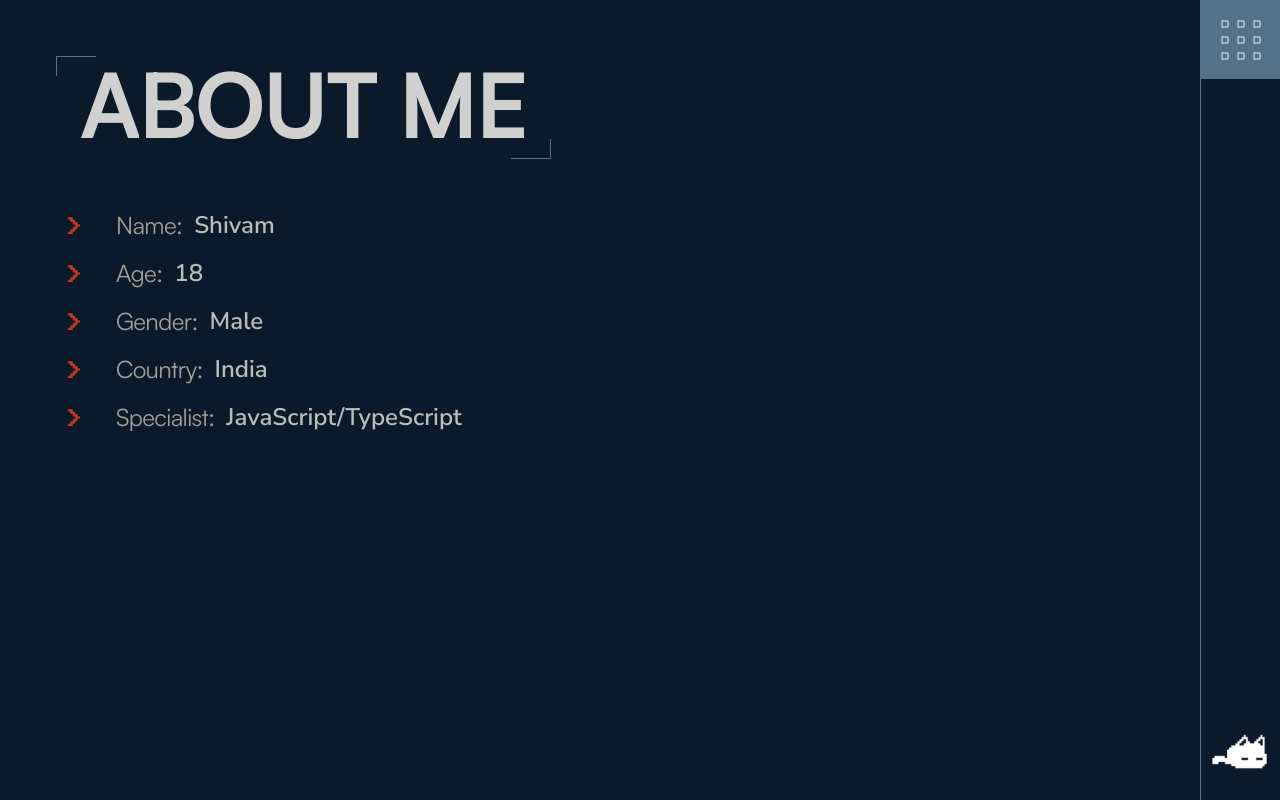
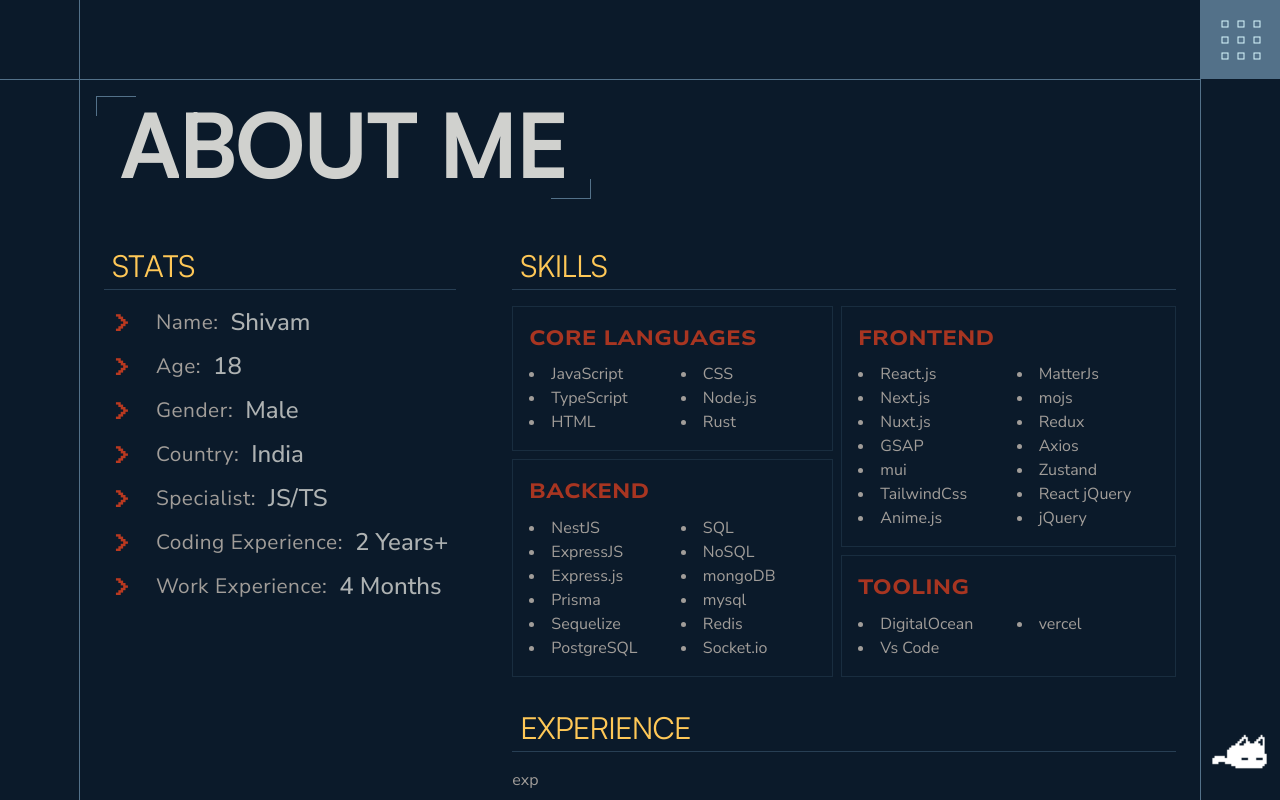
Before and after one commit to shivam4940x/portfolio, a React (Vite) app: page /about in a window 1280 px wide. Built offline with nearby package versions, Linux system fonts and the light colour scheme.

Commit message:
alr...about me is taking shape

```diff
--- a/src/assets/css/tailwind.css
+++ b/src/assets/css/tailwind.css
@@ -84,6 +84,9 @@
 h4 {
   @apply text-[clamp(1.4rem,3vw,2.5rem)] tracking-tight font-bold leading-[clamp(1.5rem,8vw,3.5rem)] text-mute-white/80;
 }
-h5{
-  @apply text-[clamp(1.2rem,2.2vw,1.5rem)] tracking-tight;
+h5 {
+  @apply text-[clamp(1.5rem,2.5vw,1.9rem)] tracking-tight leading-[clamp(1.3rem,3vw,1.8rem)] text-mute-white/80;
 }
+h6 {
+  @apply text-[clamp(1.2rem,2vw,1.3rem)] tracking-wide;
+}
--- /dev/null
+++ b/src/components/about/Experience.tsx
@@ -0,0 +1,7 @@
+const Experience = ()=>{
+    return (
+        <div>exp</div>
+    )
+}
+
+export default Experience;
--- /dev/null
+++ b/src/components/about/Heading.tsx
@@ -0,0 +1,18 @@
+import TextIn from "../anim/TextIn";
+
+type HeadingProps = {
+  children: React.ReactNode;
+};
+
+const Heading = ({ children }: HeadingProps) => {
+  return (
+    <div className="border-b border-border-light md:mb-4 mb-2 px-2 py-1">
+      <h5 className="uppercase">
+        <div className="text-complimentary">
+          <TextIn>{children as string}</TextIn>
+        </div>
+      </h5>
+    </div>
+  );
+};
+export default Heading;
--- /dev/null
+++ b/src/components/about/SkillDisplay.tsx
@@ -0,0 +1,42 @@
+import { developerSkills } from "@/json/About.json";
+
+type SkillKey = keyof typeof developerSkills;
+
+const Skill = ({ keys }: { keys: SkillKey[] }) => {
+  return (
+    <>
+      {keys.map((key) => (
+        <div
+          key={key}
+          className="break-inside-avoid p-4 border border-border-light/50 grow"
+        >
+          <h6 className="mb-2 uppercase width-[115] tracking-wide md:font-extrabold font-bold">
+            <span className="text-secondary/90">{key}</span>
+          </h6>
+          <ul className="list-disc list-inside text-sm md:text-base md:columns-2 columns-1">
+            {developerSkills[key].map((item) => (
+              <li key={item}>{item}</li>
+            ))}
+          </ul>
+        </div>
+      ))}
+    </>
+  );
+};
+
+const leftSkills: SkillKey[] = ["core Languages", "backend"];
+const rightSkills: SkillKey[] = ["frontend", "tooling"];
+
+const SkillDisplay = () => {
+  return (
+    <div className="flex gap-2">
+      <div className="flex flex-col grow gap-2">
+        <Skill keys={leftSkills} />
+      </div>
+      <div className="flex flex-col grow gap-2">
+        <Skill keys={rightSkills} />
+      </div>
+    </div>
+  );
+};
+export default SkillDisplay;
--- /dev/null
+++ b/src/json/About.json
@@ -0,0 +1,52 @@
+{
+  "info": [
+    { "label": "name", "value": "shivam" },
+    { "label": "age", "value": "18" },
+    { "label": "gender", "value": "male" },
+    { "label": "country", "value": "India" },
+    { "label": "specialist", "value": "JS/TS" },
+    { "label": "Coding Experience", "value": "2 years+" },
+    { "label": "Work Experience", "value": "4 months" }
+  ],
+  "developerSkills": {
+    "core Languages": [
+      "JavaScript",
+      "TypeScript",
+      "HTML",
+      "CSS",
+      "Node.js",
+      "Rust"
+    ],
+    "backend": [
+      "NestJS",
+      "ExpressJS",
+      "Express.js",
+      "Prisma",
+      "Sequelize",
+      "PostgreSQL",
+      "SQL",
+      "NoSQL",
+      "mongoDB",
+      "mysql",
+      "Redis",
+      "Socket.io"
+    ],
+    "frontend": [
+      "React.js",
+      "Next.js",
+      "Nuxt.js",
+      "GSAP",
+      "mui",
+      "TailwindCss",
+      "Anime.js",
+      "MatterJs",
+      "mojs",
+      "Redux",
+      "Axios",
+      "Zustand",
+      "React jQuery",
+      "jQuery"
+    ],
+    "tooling": ["DigitalOcean", "Vs Code", "vercel"]
+  }
+}
--- a/src/pages/About.tsx
+++ b/src/pages/About.tsx
@@ -1,43 +1,76 @@
+import Experience from "@/components/about/Experience";
+import Heading from "@/components/about/Heading";
+import SkillDisplay from "@/components/about/SkillDisplay";
 import TextIn from "@/components/anim/TextIn";
 import Frame from "@/components/ui/Frame";
-
-const info = [
-  { label: "name", value: "shivam" },
-  { label: "age", value: "18" },
-  { label: "gender", value: "male" },
-  { label: "country", value: "India" },
-  { label: "specialist", value: "JavaScript/TypeScript" },
-];
+import Logo from "@/components/ui/Logo";
+import { info } from "@/json/About.json";
 
 const About = () => {
   return (
-    <>
-      <section className="px-12 py-14 min-h-screen">
-        <div>
-          <div className="px-2">
+    <div className="min-h-screen relative">
+      <div className="absolute -z-50 takeScreen min-h-screen">
+        <div className="relative div">
+          <div className="absolute border-deep-steel border-b md:h-20 h-15 w-full top-0 left-0 z-20">
+            <div className="h-full flex justify-center items-center w-max px-4 md:hidden">
+              <Logo />
+            </div>
+          </div>
+          <div className="absolute border-deep-steel border-r h-full w-20 top-0 left-0 bg-primary z-10 hidden md:block"></div>
+        </div>
+      </div>
+      <section className="md:p-20 md:pr-0 p-2">
+        <div className="md:py-4 md:px-2 pt-20 ">
+          <div className="ml-auto w-max md:mr-auto md:ml-0  px-2">
             <Frame w={40} h={20} className="w-max px-6 py-3">
               <h1 className="heading">
                 <TextIn>About me</TextIn>
               </h1>
             </Frame>
           </div>
-        </div>
-        <div className="mt-12 px-4 ">
-          <div className="space-y-3">
-            {info.map(({ label, value }) => (
-              <div key={label} className="flex items-center capitalize gap-8">
+          <div className="flex md:mt-12 gap-10 flex-col md:flex-row">
+            <div id="stats" className="md:px-4 md:sticky top-4 h-max">
+              <Heading>Stats</Heading>
+
+              <div className="space-y-3 px-2">
+                {info.map(({ label, value }) => (
+                  <div
+                    key={label}
+                    className="flex items-center capitalize md:gap-6 gap-2"
+                  >
+                    <div>
+                      <span className="font-pixel text-secondary md:text-xl lg:text-2xl text-lg">
+                        &gt;
+                      </span>
+                    </div>
+                    <div className="flex items-center gap-2 md:gap-3">
+                      <h6 className="">{label}:</h6>{" "}
+                      <p className="text-mute-white/75 font-medium md:text-2xl text-lg">
+                        {value}
+                      </p>
+                    </div>
+                  </div>
+                ))}
+              </div>
+            </div>
+            <div className="grow pr-4 md:space-y-8 space-y-6">
+              <div id="skils">
+                <Heading>Skills</Heading>
                 <div>
-                  <span className="font-pixel text-secondary text-2xl">&gt;</span>
-                </div>
-                <div className="flex items-center gap-3">
-                  <h5 className="">{label}:</h5> <div className="text-mute-white/80 font-semibold text-2xl">{value}</div>
+                  <SkillDisplay />
                 </div>
               </div>
-            ))}
+              <div id="exp">
+                <Heading>Experience</Heading>
+                <div>
+                  <Experience />
+                </div>
+              </div>
+            </div>
           </div>
         </div>
       </section>
-    </>
+    </div>
   );
 };
 export default About;
```
